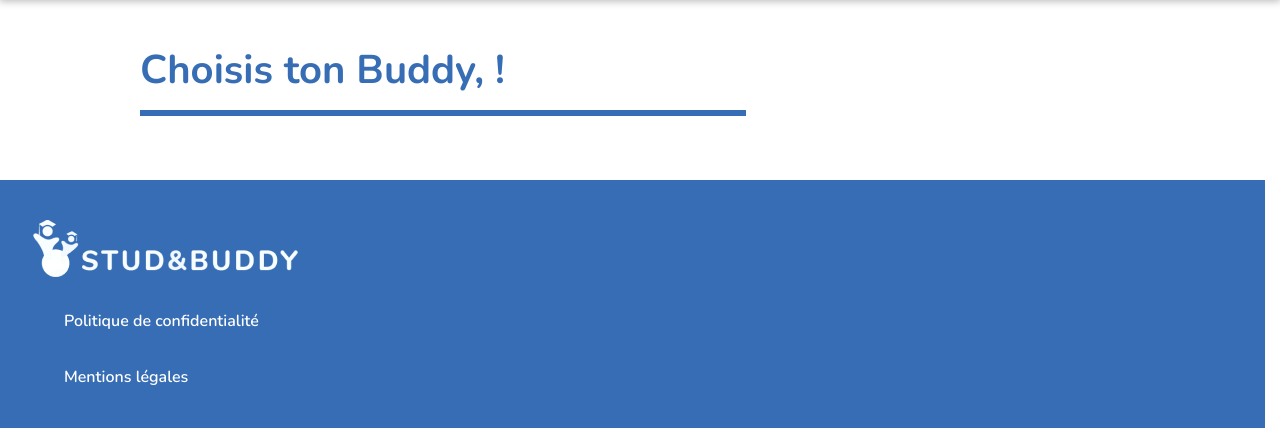
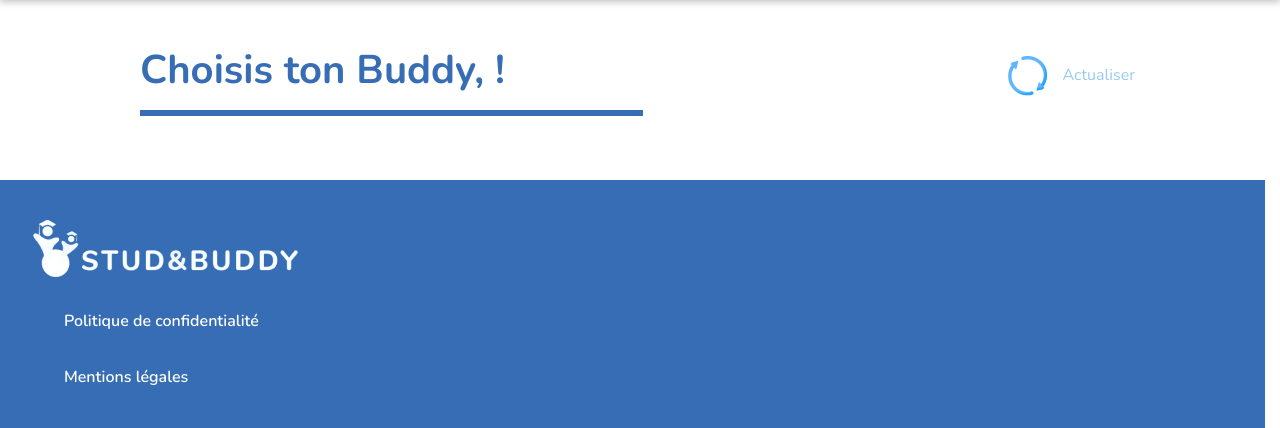
Before and after one commit to nenber/StudeBuddy, a Symfony app: template app/templates/user/matching.html.twig in a window 1280 px wide. Shown: the part 65-493 px from the top of the page. Run offline with Twig, Linux system fonts and the light colour scheme; the template is opened without the code that fills it, so the values that code supplies are empty; some libraries are stand-ins or nearby versions.

Commit message:
adding a refresh button

```diff
--- a/app/public/js/scripts.js
+++ b/app/public/js/scripts.js
@@ -1 +1,5 @@
 AOS.init();
+
+function refreshPage() {
+    window.location.reload();
+}
--- a/app/templates/user/matching.html.twig
+++ b/app/templates/user/matching.html.twig
@@ -8,12 +8,16 @@
 		<div class="row register mt-sm-5">
 			<div class="col-lg-12 col-sm-12" data-aos="fade-right">
 				<div class="row">
-					<div class="col-lg-12">
+					<div class="col-lg-10 col-sm-12">
 						<h1>Choisis ton Buddy,
 							{{ app.user.firstname }}
 							{{ app.user.lastname }}
 							!
 							<hr></h1>
+					</div>
+					<div class="refresh-btn col-lg-2 d-none d-lg-block">
+						<a type="submit" onclick="refreshPage()"><img src="{{ asset('/img/refresh.png') }}" alt="refresh">
+							Actualiser</a>
 					</div>
 				</div>
 				<div class="row">
@@ -51,7 +55,6 @@
 						</div>
 					{% endif %}
 				</div>
-
 
 				<div class="matching-card row">
 					<div class="col">
@@ -94,7 +97,10 @@
 						</div>
 					</div>
 				</div>
-
+				<div class="refresh-btn col d-xl-none d-lg-block">
+					<a type="submit" onclick="refreshPage()"><img src="{{ asset('/img/refresh.png') }}" alt="refresh">
+						Actualiser</a>
+				</div>
 
 			</div>
 		</div>
```
Also changed, not shown: app/public/css/styles.css (line endings or trailing spaces), app/public/img/refresh.png (added).
